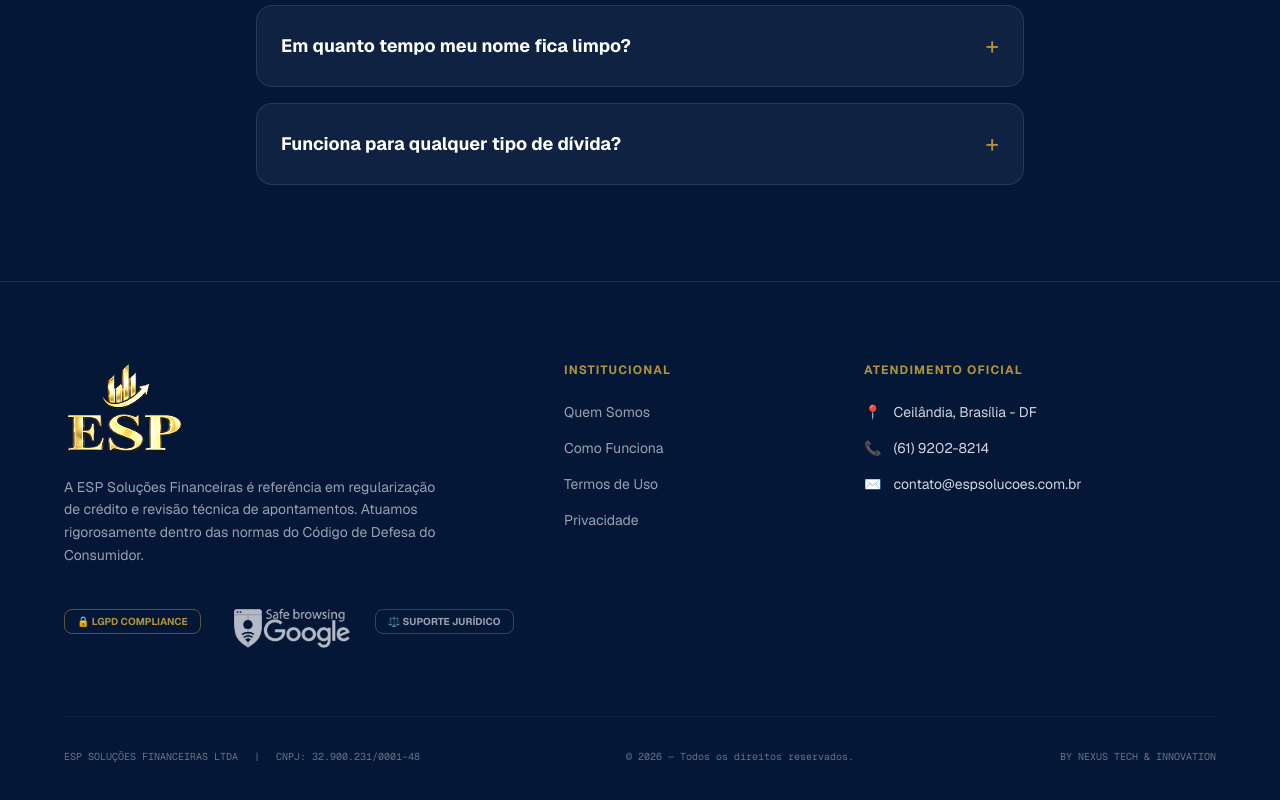
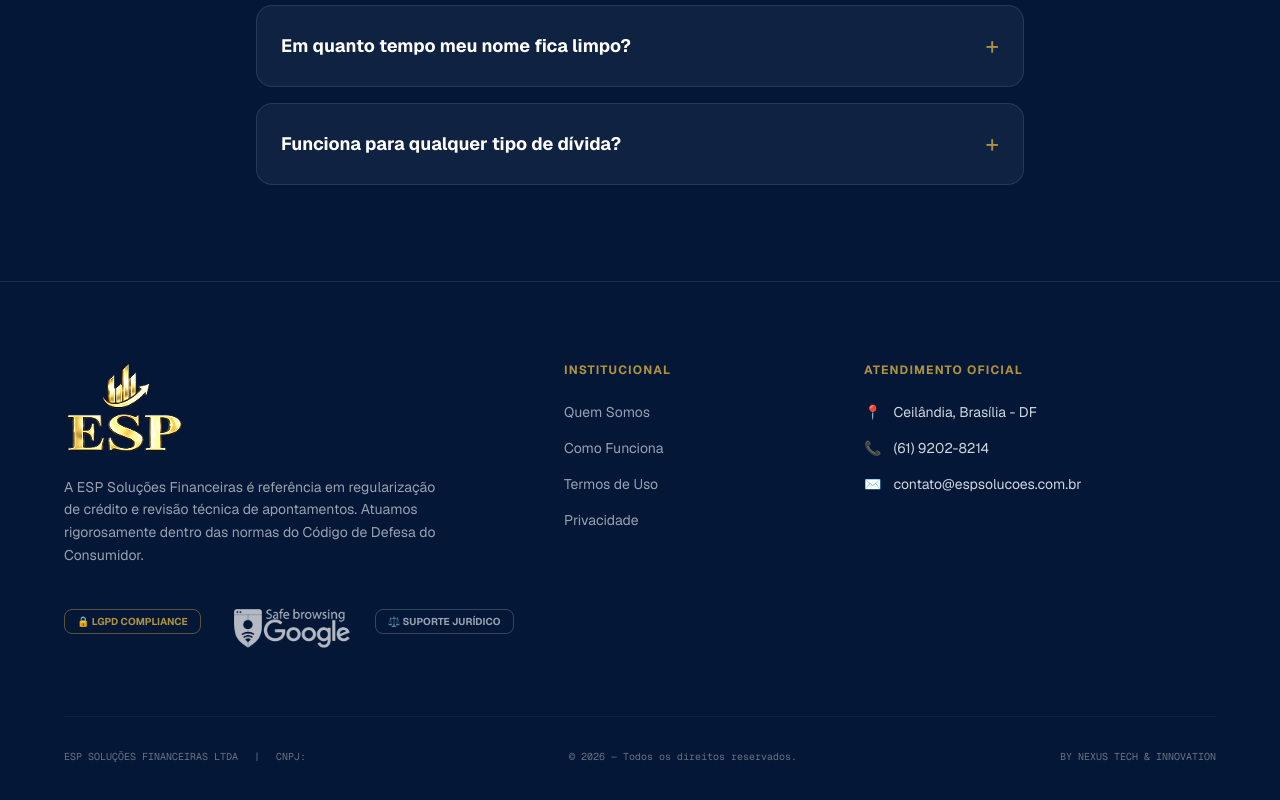
Before and after one commit to carloshenriquecarvalho/esp-landing-page, a Next.js app: page / in a window 1280 px wide. Shown: the part 6162-6962 px from the top of the page. Built offline with nearby package versions, Linux system fonts and the light colour scheme.

Commit message:
add google analytics tag

```diff
--- a/app/layout.tsx
+++ b/app/layout.tsx
@@ -1,7 +1,7 @@
 import type { Metadata } from "next";
 import { Geist, Geist_Mono } from "next/font/google";
 import "./globals.css";
-import { GoogleTagManager } from '@next/third-parties/google';
+import { GoogleTagManager, GoogleAnalytics } from '@next/third-parties/google';
 
 const geistSans = Geist({
   variable: "--font-geist-sans",
@@ -29,6 +29,7 @@ export default function RootLayout({
       className={`${geistSans.variable} ${geistMono.variable} h-full antialiased scroll-smooth`}
     >
       <GoogleTagManager gtmId="GTM-XXXXXXX"></GoogleTagManager>
+      <GoogleAnalytics gaId="AW-18043821234" />
       <body className="min-h-full flex flex-col">
         {children}
         </body>
--- a/components/sections/Footer.tsx
+++ b/components/sections/Footer.tsx
@@ -75,7 +75,7 @@ export function Footer() {
         <div className="flex flex-col md:flex-row items-center gap-4 text-center md:text-left">
           <span>ESP SOLUÇÕES FINANCEIRAS LTDA</span>
           <span className="hidden md:block">|</span>
-          <span>CNPJ: 32.900.231/0001-48</span>
+          <span>CNPJ:   </span>
         </div>
         <p>© {currentYear} — Todos os direitos reservados.</p>
         <p className="hover:text-white transition-colors cursor-pointer">
```
